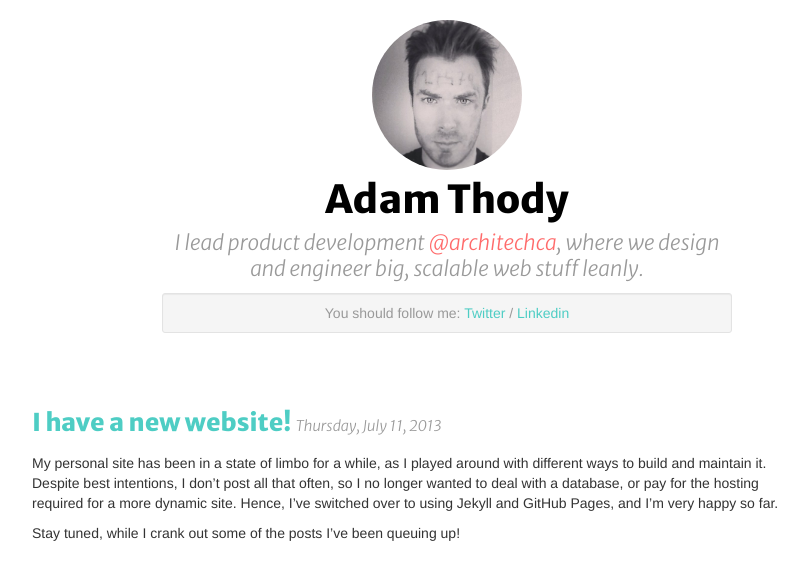
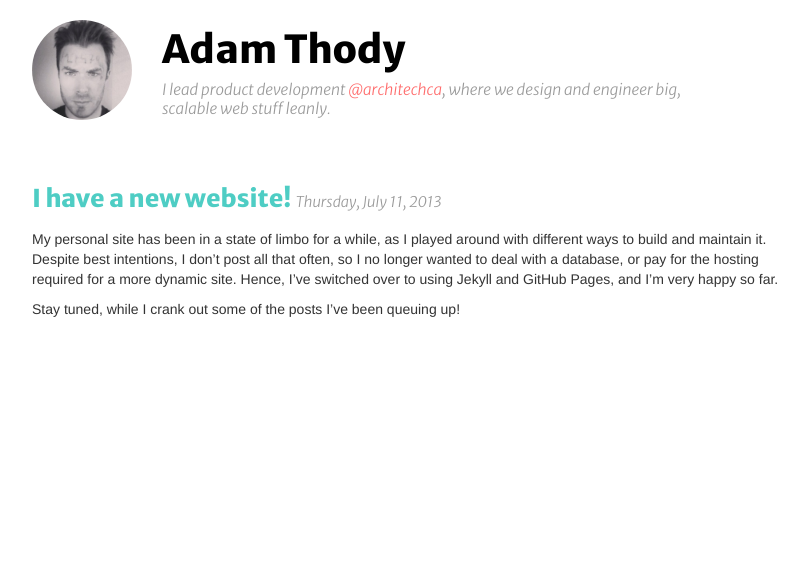
Before and after one commit to thody/thody.github.io, a Jekyll site: the page built from _posts/2013-07-11-I-have-a-new-website.markdown, in a window 1280 px wide. Shown: the top 580 px of the page, without its empty margins (223-1031 px from the left). Built offline with Jekyll 4.4.1, drawn with Linux system fonts in a browser that asks for light colours.

Commit message:
Add post specific header.

```diff
--- /dev/null
+++ b/_includes/post-header.html
@@ -0,0 +1,12 @@
+<header class="container post">
+	<div class="row">
+		<div class="offset2 span2">
+			<a href="/"><img src="/img/portrait.jpg" width="100" height="100" class="img-circle"></a>
+		</div>
+		<div class="span6">
+			<h1><a href="/">Adam Thody</a></h1>
+			<h2 class="muted">I lead product development <a href="http://www.twitter.com/architechca">@architechca</a>, where we design and engineer big, scalable web stuff leanly.</h2>
+			<!-- <div class="well well-small muted">You should follow me: <a href="http://www.twitter.com/thody">Twitter</a> / <a href="http://ca.linkedin.com/in/thody">Linkedin</a></div> -->
+		</div>
+	</div>
+</header>
--- a/_layouts/default.html
+++ b/_layouts/default.html
@@ -17,16 +17,6 @@
 		<meta name="description" content="Rants about software engineering, continuous delivery, and the ways of the web.">
     </head>
     <body>
-        {% include header.html %}
-
-		<div class="container">
-			<div class="row">
-				<div class="offset2 span8">
-					{{ content }}
-				</div>
-			</div>
-		</div>
-
-		{% include footer.html %}
+		{{ content }}
 	</body>
 </html>
--- a/_layouts/post.html
+++ b/_layouts/post.html
@@ -1,8 +1,18 @@
 ---
 layout: default
 ---
-<article>
-  <h3 class="hidden-phone"><a href="{{ page.url }}">{{ page.title }}</a> <small>{{ page.date | date: "%A, %B %d, %Y" }}</small></h3>
-  <h3 class="visible-phone"><a href="{{ page.url }}">{{ page.title }}</a><br><small>{{ page.date | date: "%A, %B %d, %Y" }}</small></h3>
-  {{ content }}
-</article>
+{% include post-header.html %}
+
+<div class="container">
+	<div class="row">
+		<div class="offset2 span8">
+			<article>
+			  <h3 class="hidden-phone"><a href="{{ page.url }}">{{ page.title }}</a> <small>{{ page.date | date: "%A, %B %d, %Y" }}</small></h3>
+			  <h3 class="visible-phone"><a href="{{ page.url }}">{{ page.title }}</a><br><small>{{ page.date | date: "%A, %B %d, %Y" }}</small></h3>
+			  {{ content }}
+			</article>
+		</div>
+	</div>
+</div>
+
+{% include footer.html %}
--- a/css/main.css
+++ b/css/main.css
@@ -38,6 +38,10 @@ h2 {
 	line-height: 125%;
 }
 
+.post h2 {
+	font-size: 1.1em;
+}
+
 h2 a {
 	color: #FF6B6B;
 }
@@ -71,3 +75,19 @@ article {
 h3.visible-phone {
 	line-height: 100%;
 }
+
+@media (max-width: 767px) {
+	header {
+		text-align: center;
+	}
+
+	header img {
+		width: 50px;
+		height: 50px;
+	}
+}
+
+@media (min-width: 980px) {
+	header .span2 {
+		width: 100px;
+	}
```
Also changed, not shown: index.html (+10 -0 lines).
